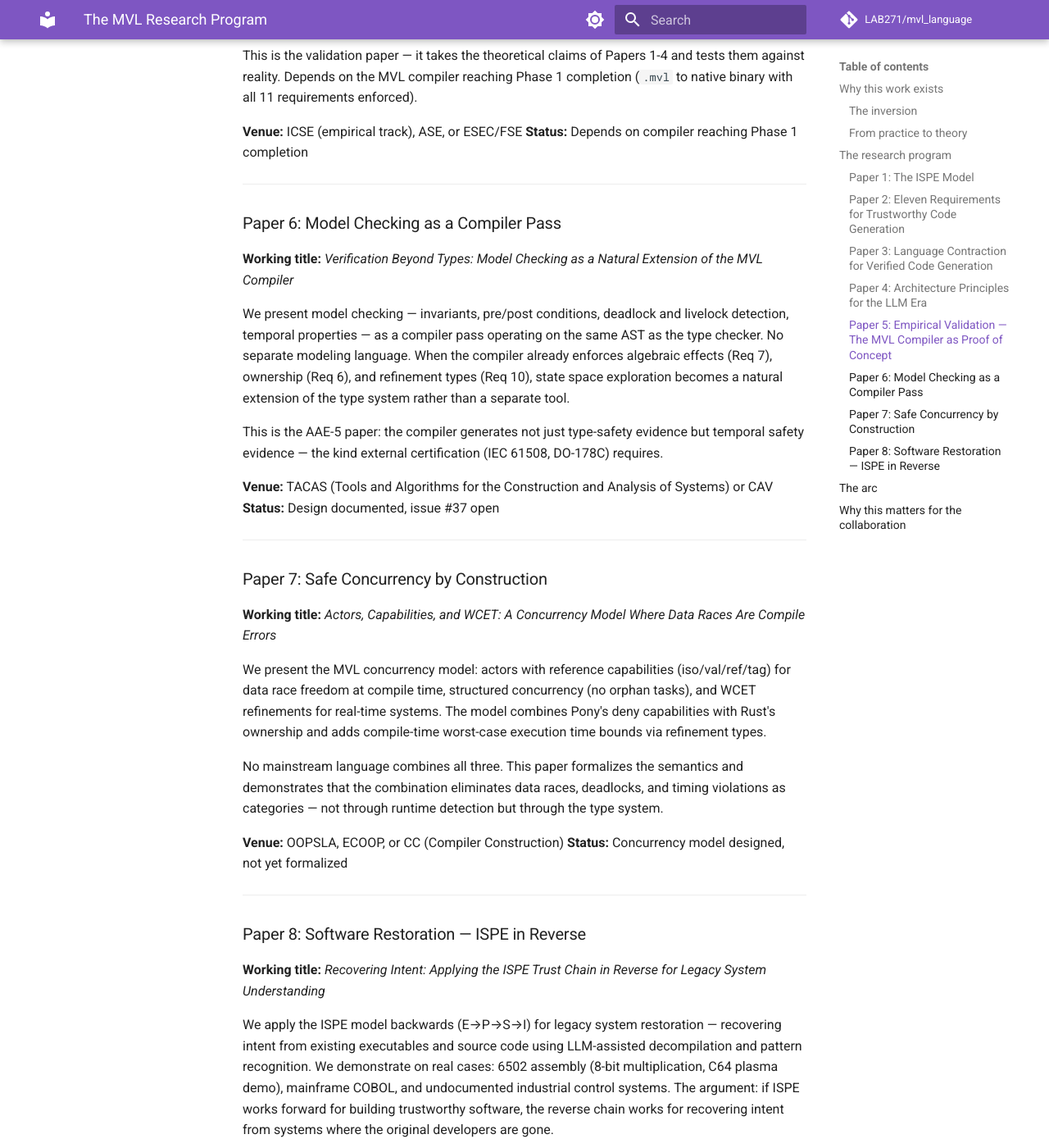
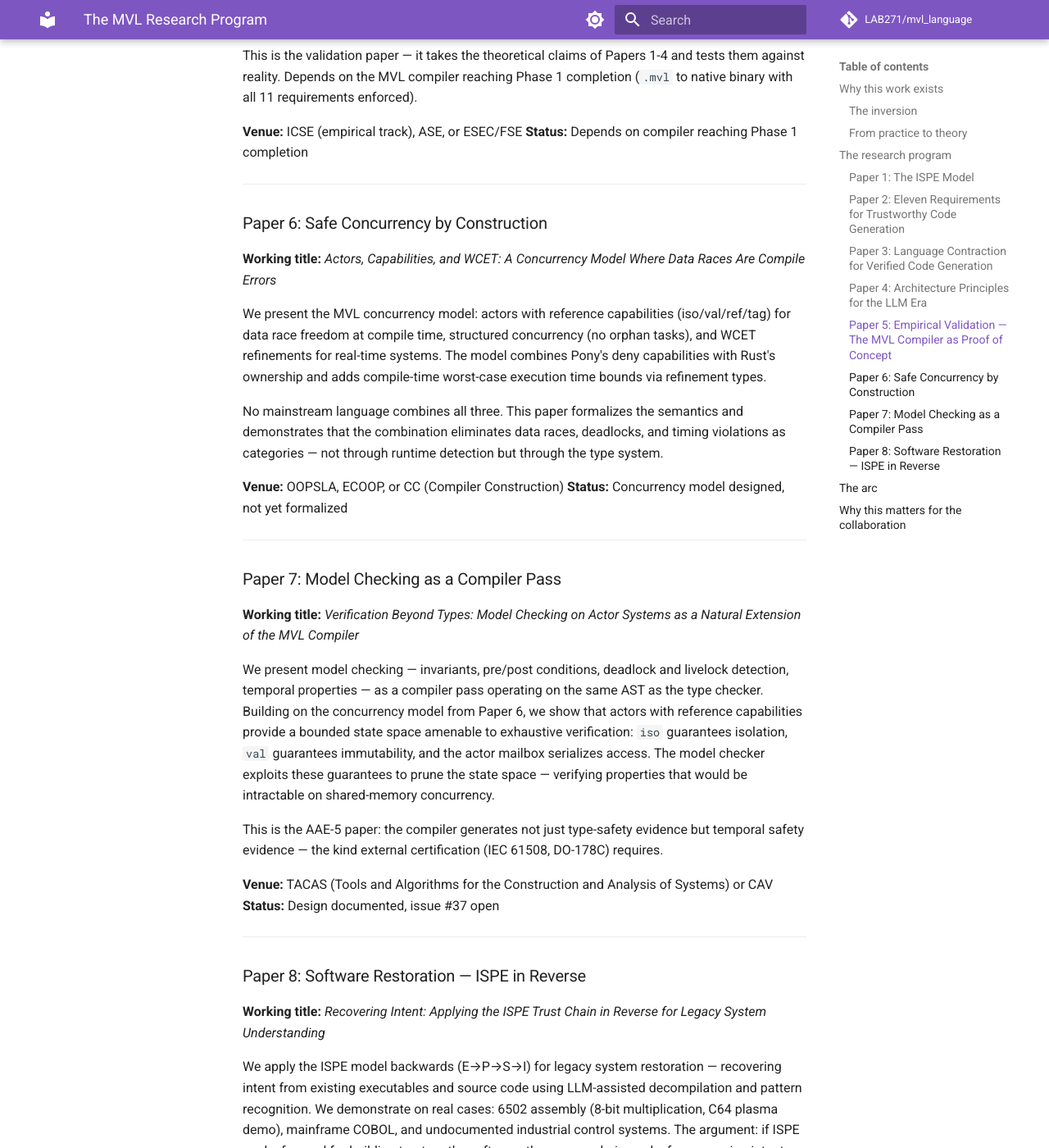
Before and after one commit to mvl-lang/mvl, an MkDocs documentation site: the page built from docs/mvl_rationale.md, in a window 1280 px wide and 1400 px high, scrolled down 3758 px. Shown: the whole window at 82% size. Built offline with MkDocs 1.6.1 and Material for MkDocs 9.7.7, drawn with Linux system fonts in a browser that asks for light colours; comment, search, counter and statistics services are not loaded; some of the changed text lies outside the part shown.

Commit message:
docs: rationale — swap papers 6/7, model checker builds on concurrency model
Co-Authored-By: Claude Opus 4.6 (1M context) <noreply@anthropic.com>

```diff
--- a/docs/mvl_rationale.md
+++ b/docs/mvl_rationale.md
@@ -104,20 +104,7 @@ This is the validation paper — it takes the theoretical claims of Papers 1-4 a
 
 ---
 
-### Paper 6: Model Checking as a Compiler Pass
-
-**Working title:** *Verification Beyond Types: Model Checking as a Natural Extension of the MVL Compiler*
-
-We present model checking — invariants, pre/post conditions, deadlock and livelock detection, temporal properties — as a compiler pass operating on the same AST as the type checker. No separate modeling language. When the compiler already enforces algebraic effects (Req 7), ownership (Req 6), and refinement types (Req 10), state space exploration becomes a natural extension of the type system rather than a separate tool.
-
-This is the AAE-5 paper: the compiler generates not just type-safety evidence but temporal safety evidence — the kind external certification (IEC 61508, DO-178C) requires.
-
-**Venue:** TACAS (Tools and Algorithms for the Construction and Analysis of Systems) or CAV
-**Status:** Design documented, issue #37 open
-
----
-
-### Paper 7: Safe Concurrency by Construction
+### Paper 6: Safe Concurrency by Construction
 
 **Working title:** *Actors, Capabilities, and WCET: A Concurrency Model Where Data Races Are Compile Errors*
 
@@ -127,6 +114,19 @@ No mainstream language combines all three. This paper formalizes the semantics a
 
 **Venue:** OOPSLA, ECOOP, or CC (Compiler Construction)
 **Status:** Concurrency model designed, not yet formalized
+
+---
+
+### Paper 7: Model Checking as a Compiler Pass
+
+**Working title:** *Verification Beyond Types: Model Checking on Actor Systems as a Natural Extension of the MVL Compiler*
+
+We present model checking — invariants, pre/post conditions, deadlock and livelock detection, temporal properties — as a compiler pass operating on the same AST as the type checker. Building on the concurrency model from Paper 6, we show that actors with reference capabilities provide a bounded state space amenable to exhaustive verification: `iso` guarantees isolation, `val` guarantees immutability, and the actor mailbox serializes access. The model checker exploits these guarantees to prune the state space — verifying properties that would be intractable on shared-memory concurrency.
+
+This is the AAE-5 paper: the compiler generates not just type-safety evidence but temporal safety evidence — the kind external certification (IEC 61508, DO-178C) requires.
+
+**Venue:** TACAS (Tools and Algorithms for the Construction and Analysis of Systems) or CAV
+**Status:** Design documented, issue #37 open
 
 ---
 
@@ -147,8 +147,8 @@ This is the empirical companion to Paper 5, validating the reverse direction. Wh
 
 | Core (theory + design) | Extensions (language) | Validation (empirical) |
 |------------------------|-----------------------|------------------------|
-| Paper 1: Trust model | Paper 6: Model checking | Paper 5: Forward (generate) |
-| Paper 2: 11 requirements | Paper 7: Concurrency | Paper 8: Reverse (restore) |
+| Paper 1: Trust model | Paper 6: Concurrency | Paper 5: Forward (generate) |
+| Paper 2: 11 requirements | Paper 7: Model checking | Paper 8: Reverse (restore) |
 | Paper 3: Language design | | |
 | Paper 4: Architecture | | |
 
```
